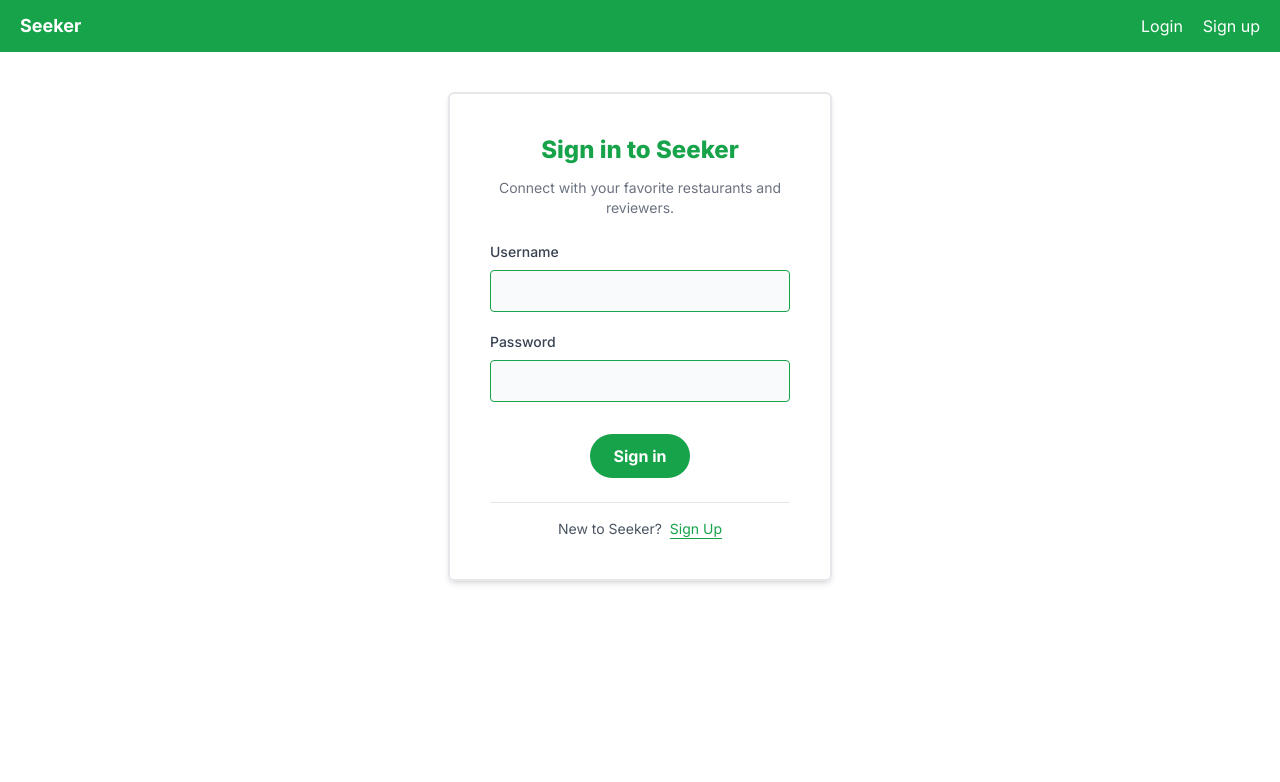
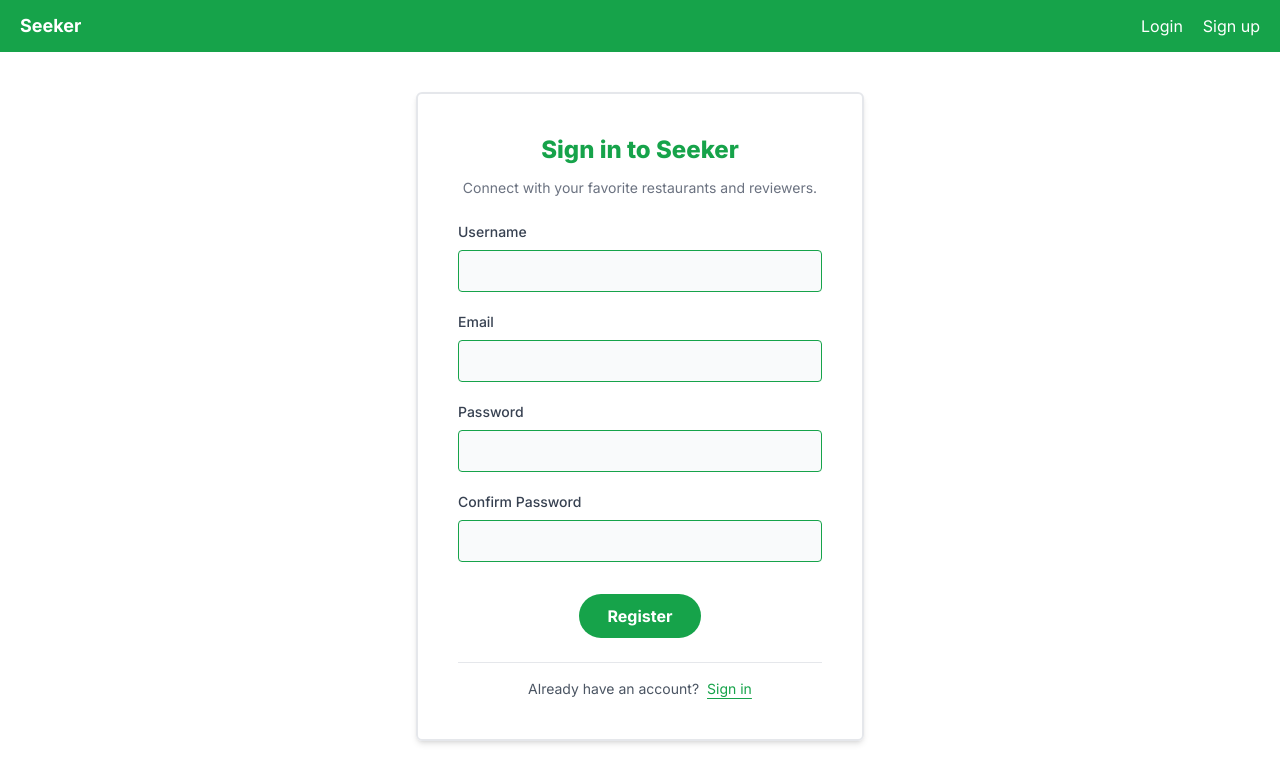
Before and after one commit to ReshanCSX/CS50W-Project5-Capstone, a React (Vite) app in the folder Frontend/: page /register in a window 1280 px wide. Shown: the top 782 px of the page. Built offline with nearby package versions, Linux system fonts and the light colour scheme.

Commit message:
Registration frontend design

```diff
--- a/Frontend/src/components/LoginPage/LoginPage.jsx
+++ b/Frontend/src/components/LoginPage/LoginPage.jsx
@@ -2,7 +2,7 @@ import TextField from "../TextField"
 import Button from "../Button"
 import { useState } from "react"
 import { API } from "../../api"
-import { useNavigate, useLocation, Navigate, useLoaderData } from 'react-router-dom'
+import { useNavigate, useLocation, Navigate, useLoaderData, Link } from 'react-router-dom'
 import { getParams } from "../util"
 
 export default function Login(){
@@ -63,7 +63,7 @@ export default function Login(){
 
     return(
         <section className="flex p-10 items-center justify-center h-full">
-            <div className="w-full sm:max-w-sm shadow-md border-2 p-10 rounded-md">
+            <div className="w-full sm:max-w-md shadow-md border-2 p-10 rounded-md">
                 <form onSubmit={handleSubmit} className="mb-6">
                     <fieldset>
                         <div className="mb-6">
@@ -98,7 +98,7 @@ export default function Login(){
                 <hr className="my-4"/>
                 <p className="text-sm text-gray-600 text-center">
                     New to Seeker?
-                    <a href="#" className="underline underline-offset-4 pl-2 text-green-600 hover:text-green-800">Sign Up</a>
+                    <Link to="/register" className="underline underline-offset-4 pl-2 text-green-600 hover:text-green-800">Sign Up</Link>
                 </p>
             </div>
         </section>
--- /dev/null
+++ b/Frontend/src/components/Register/RegisterPage.jsx
@@ -0,0 +1,116 @@
+import { useState } from "react"
+import { useNavigate, Link, Navigate, useLoaderData } from "react-router-dom"
+
+import TextField from "../TextField"
+import { API } from "../../api"
+import Button from "../Button"
+
+export default function Register(){
+
+    const data = useLoaderData()
+
+    if (!!data) {
+      return <Navigate to='/' />
+    }
+
+    const navigate = useNavigate()
+
+    const INITIAL_STATE = {username:"",email:"", password:"", password2:""}
+    const[credentials, setCredentials] = useState(INITIAL_STATE)
+    const[credentialsErrors, setCredentialsErrors] = useState(INITIAL_STATE)
+
+    const handleChange = (event) => {
+        const {name, value} = event.target
+        setCredentials({...credentials, [name]:value})
+    }
+
+    const handleSubmit = async (event) => {
+        event.preventDefault()
+
+        const data = {
+            username : credentials.username,
+            email : credentials.email,
+            password : credentials.password,
+            password2 : credentials.password2
+        }
+
+        try{
+            const response = await API.post('/register', data)
+            localStorage.setItem('authTokens', JSON.stringify(response.data.token))
+            setCredentialsErrors(INITIAL_STATE)
+            setCredentials(INITIAL_STATE)
+            navigate("/")
+
+        } catch(error){
+            const errorData = error.response.data
+            const newFormErrorData = INITIAL_STATE
+            for(const [key, value] of Object.entries(errorData)){
+                newFormErrorData[key] = value
+            }
+
+            console.log(newFormErrorData)
+            setCredentialsErrors(newFormErrorData)
+        }
+    }
+
+    return (
+        <section className="flex p-10 items-center justify-center h-full">
+            <div className="w-full sm:max-w-md shadow-md border-2 p-10 rounded-md">
+                <form onSubmit={handleSubmit} className="mb-6">
+                    <fieldset>
+                        <div className="mb-6">
+                            <h1 className="text-green-600 text-center text-2xl font-extrabold mb-3">Sign in to Seeker</h1>
+                            <h2 className="text-center text-sm text-gray-500">Connect with your favorite restaurants and reviewers.</h2>
+                        </div>
+                        <TextField
+                            name="username"
+                            label="Username"
+                            required={true}
+                            handleChange={handleChange}
+                            value={credentials}
+                            errors={credentialsErrors}
+                        />
+
+                        <TextField
+                            name="email"
+                            label="Email"
+                            type="email"
+                            required={true}
+                            handleChange={handleChange}
+                            value={credentials}
+                            errors={credentialsErrors}
+                        />
+
+                        <TextField
+                            name="password"
+                            label="Password"
+                            type="password"
+                            required={true}
+                            handleChange={handleChange}
+                            value={credentials}
+                            errors={credentialsErrors}
+                        />
+
+                        <TextField
+                            name="password2"
+                            label="Confirm Password"
+                            type="password"
+                            required={true}
+                            handleChange={handleChange}
+                            value={credentials}
+                            errors={credentialsErrors}
+                        />
+
+                        <Button name="Register" />
+
+                    </fieldset>
+                </form>
+                <hr className="my-4"/>
+                <p className="text-sm text-gray-600 text-center">
+                    Already have an account?
+                    <Link to="/login" className="underline underline-offset-4 pl-2 text-green-600 hover:text-green-800">Sign in</Link>
+                </p>
+            </div>
+        </section>
+    )
+}
--- a/Frontend/src/components/TextField.jsx
+++ b/Frontend/src/components/TextField.jsx
@@ -2,17 +2,19 @@ export default function TextField(props){
 
     const {name, type, label, required, handleChange, value, errors} = props
 
-
     return(
         <div className="mb-3">
-            <label htmlFor={name} className="block mb-2 text-sm font-medium text-gray-700">{label}</label>
+            <label htmlFor={name} className={`block mb-2 text-sm font-medium ${errors && errors[name]?.length > 0 ? 'text-red-600' : 'text-gray-700'}`}>{label}</label>
             <input
                 type={type || "text"}
                 name={name}
                 value={value[name]}
                 onChange={handleChange}
                 id={name}
-                className="mb-2 w-full bg-gray-50 border border-green-600 text-gray-900 text-sm rounded p-2.5 focus:outline-green-700"
+                className={
+                            `mb-2 w-full bg-gray-50 border text-gray-900 text-sm rounded p-2.5
+                            ${errors && errors[name]?.length > 0 ? 'border-red-500 focus:outline-red-700' : 'border-green-600 focus:outline-green-700'}`
+                        }
                 required={required ? true : false}
             />
             {errors && errors[name]?.length > 0 && <p className="text-red-500 text-xs">{errors[name]}</p>}
--- a/Frontend/src/routing/routes.jsx
+++ b/Frontend/src/routing/routes.jsx
@@ -7,6 +7,7 @@ import HomePage from "../components/HomePage/HomePage"
 import Search from "../components/SearchPage/SearchPage"
 import CreateListing from "../components/CreateListingPage/CreateListingPage"
 import Login from "../components/LoginPage/LoginPage"
+import Register from "../components/Register/RegisterPage"
 
 
 export const ROUTES = createBrowserRouter([
@@ -36,7 +37,7 @@ export const ROUTES = createBrowserRouter([
       {
         path: "/register",
         loader: useAuthStatus,
-        element: <Login />
+        element: <Register />
       },
     ],
     },
```
Also changed, not shown: Frontend/src/components/CreateListingPage/Register/RegisterPage.jsx (deleted).
